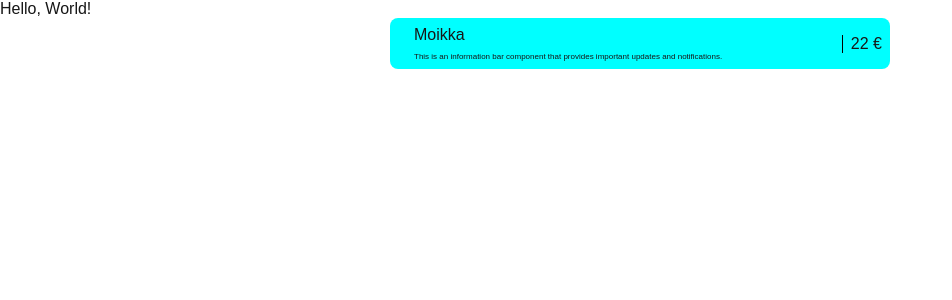
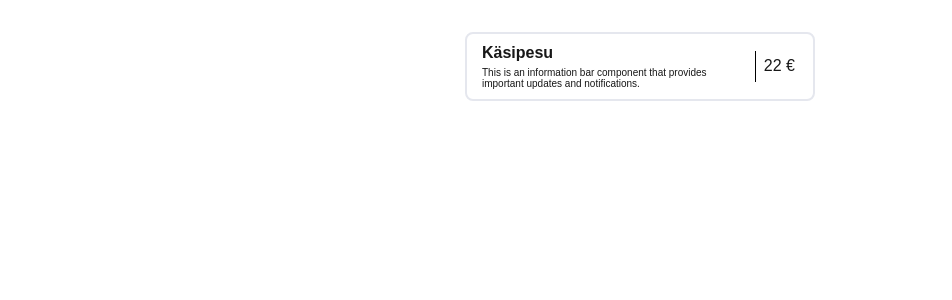
Before and after one commit to Agrinsadon/7auto, a Next.js app in the folder frontend/: page / in a window 1280 px wide. Shown: the top 300 px of the page, without its empty margins (0-952 px from the left). Built offline with nearby package versions, Linux system fonts and the light colour scheme.

Commit message:
added some style to the info bar

```diff
--- a/frontend/src/app/component/infoBar.tsx
+++ b/frontend/src/app/component/infoBar.tsx
@@ -22,7 +22,7 @@ const infoBar = () => {
     return (
         <div className="info-bar">
             <div className="middle-bar">
-            <p className="service">Moikka</p>
+            <p className="service">Käsipesu</p>
             <p className="description"> This is an information bar component that provides important updates and notifications.</p>
             </div>
             <p className="price">22 €</p>
--- a/frontend/src/app/page.tsx
+++ b/frontend/src/app/page.tsx
@@ -4,7 +4,6 @@ import InfoBar from './component/infoBar';
 export default function Home() {
   return (
     <div>
-      Hello, World!
       <InfoBar />
     </div>
   );
--- a/frontend/src/app/styles/infobar.css
+++ b/frontend/src/app/styles/infobar.css
@@ -1,30 +1,41 @@
 .info-bar {
+    cursor: pointer;
     display: flex;
+    max-width: 350px;
     align-items: center;
-    justify-content: space-between;
-    max-width: 500px;
-    background-color: aqua;
-    margin: 0 auto;
+    padding: 10px 10px 10px 15px;
+    border: 2px solid #E5E7EE;
     border-radius: 0.5rem;
+    overflow: hidden;
+    margin: 2rem auto;
 }
 
 .middle-bar {
-    padding: 0.5rem;
     display: block;
-    align-items: center;
-    margin: 0 1rem;
+    max-width: 85%;
+    padding-right: 0.5rem;
+    transition: transform 0.3s ease-out;
+}
+
+.middle-bar:hover {
+    transform: translateX(5px);
+    transition: transform 0.3s ease-out;
 }
 
 .service {
-    margin-bottom: 0.5rem;
-
+    font-size: 16px;
+    font-weight: 600;
 }
 
 .price {
     border-left: 1px solid black;
-    padding: 0rem 0.5rem;
+    padding-left: 0.5rem;
+    padding-top: 0.4rem;
+    padding-bottom: 0.4rem;
+    font-size: 16px;
 }
 
 .description {
-    font-size: 0.5rem;
+    font-size: 10px;
+    padding-top: 0.3rem;
 }
```
